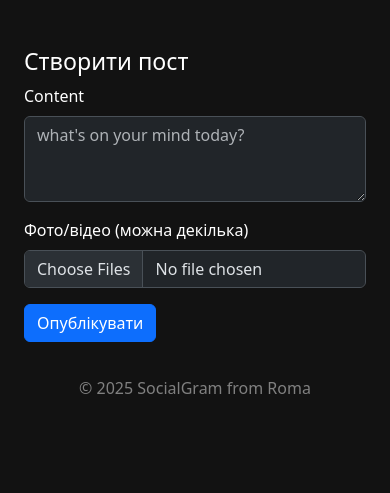
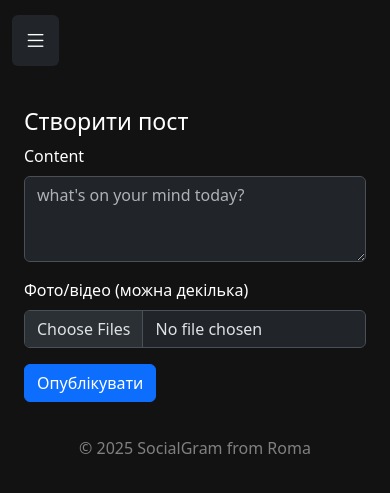
Before and after one commit to ChikLow/Social-Media, a Django app: page /posts/create/ in a window 390 px wide. Shown: the top 493 px of the page. Run offline with Django 5.2, Linux system fonts and the light colour scheme; the visitor is signed in with stand-in values (Sample User, id 1); some libraries are stand-ins or nearby versions.

Commit message:
refactor: update migration files and enhance sidebar functionality

```diff
--- a/static/css/style.css
+++ b/static/css/style.css
@@ -36,3 +36,94 @@
   cursor: pointer;
   font-size: 20px;
 }
+
+/* Sidebar styles */
+.sidebar {
+  width: 240px;
+  z-index: 1040;
+  transition: transform 0.3s ease;
+  padding-top: 80px; /* Added padding to avoid overlap */
+}
+
+.sidebar-overlay.active .logo-text{
+  margin-left: 60px;
+}
+/* Burger button styles */
+.burger-btn {
+  border: none;
+  padding: 8px 12px;
+  z-index: 1070; /* Increased z-index to avoid overlap */
+  position: fixed; /* Changed to absolute positioning */
+  top: 15px; /* Adjusted top position */
+  left: 1 px; /* Adjusted left position */
+}
+
+/* Ensure burger button does not overlap sidebar content */
+.burger-btn:hover {
+  background-color: #333 !important;
+}
+
+/* Overlay for mobile */
+.sidebar-overlay {
+  position: fixed;
+  top: 0;
+  left: 0;
+  width: 100%;
+  height: 100%;
+  background-color: rgba(0, 0, 0, 0.5);
+  z-index: 1030;
+  display: none;
+}
+
+.sidebar-overlay.active {
+  display: block;
+
+}
+
+/* Mobile: hide sidebar by default */
+@media (max-width: 991.98px) {
+  .sidebar {
+    transform: translateX(-100%);
+  }
+
+  .sidebar.active {
+    transform: translateX(0);
+  }
+
+  /* Adjust content wrapper on mobile */
+  .content-wrapper {
+    margin-left: 0 !important;
+    padding-top: 60px;
+  }
+}
+
+/* Desktop: sidebar always visible, content with margin */
+@media (min-width: 992px) {
+  .sidebar {
+    transform: translateX(0);
+  }
+
+  .content-wrapper {
+    margin-left: 240px;
+  }
+}
+
+/* Fix horizontal scroll issue */
+body {
+  overflow-x: hidden;
+}
+
+.sidebar {
+  max-width: 240px;
+  padding-top: 60px;
+}
+
+.content-wrapper {
+  overflow-x: hidden;
+}
+
+/* Add margin to sidebar content */
+.sidebar a,
+.sidebar ul {
+  margin-top: 20px;
+}
--- a/templates/accounts/edit_profile.html
+++ b/templates/accounts/edit_profile.html
@@ -35,4 +35,5 @@
         <a href="{% url 'profile_detail' request.user.id %}" class="btn btn-secondary">Назад до профілю</a>
     </div>
 </div>
+   {% include 'sidebar.html' %}
 {% endblock %}
--- a/templates/core/profile.html
+++ b/templates/core/profile.html
@@ -80,6 +80,7 @@
         <p class="text-center mt-5">Немає публікацій</p>
       {% endfor %}
   </div>
-  {% include 'sidebar.html' %}
+
 </div>
+ {% include 'sidebar.html' %}
 {% endblock %}
--- a/templates/posts/create_post.html
+++ b/templates/posts/create_post.html
@@ -16,4 +16,5 @@
     <button type="submit" class="btn btn-primary">Опублікувати</button>
   </form>
 </div>
+   {% include 'sidebar.html' %}
 {% endblock %}
--- a/templates/posts/post_detail.html
+++ b/templates/posts/post_detail.html
@@ -120,4 +120,5 @@
       </div>
     </div>
   </div>
+   {% include 'sidebar.html' %}
   {% endblock %}
--- a/templates/sidebar.html
+++ b/templates/sidebar.html
@@ -1,7 +1,14 @@
+<!-- Burger button (visible on mobile) -->
+<button class="btn btn-dark position-fixed burger-btn d-lg-none" id="burgerBtn">
+    <i class="bi bi-list fs-3"></i>
+</button>
+
+<!-- Overlay for mobile -->
+<div class="sidebar-overlay d-lg-none" id="sidebarOverlay"></div>
+
 <!-- sidebar -->
-<nav class="d-flex flex-column align-items-start p-3 border-end position-fixed top-0 start-0 vh-100 bg-dark"
-    style="width: 240px;">
-    <a href="/" class="text-decoration-none text-white mb-4 fs-4 fw-bold">SocialGram</a>
+<nav class="sidebar d-flex flex-column align-items-start p-3 border-end position-fixed top-0 start-0 vh-100 bg-dark" id="sidebar">
+    <a href="/" class="text-decoration-none text-white mb-4 fs-4 fw-bold logo-text ms-5 ms-lg-3 mt-2">SocialGram</a>
 
     <ul class="nav nav-pills flex-column mb-auto w-100">
         <li class="nav-item mb-2">
@@ -40,3 +47,35 @@
 
 <!-- Bootstrap Icons -->
 <link href="https://cdn.jsdelivr.net/npm/bootstrap-icons@1.11.1/font/bootstrap-icons.css" rel="stylesheet">
+
+<script>
+// Sidebar toggle functionality
+const sidebar = document.getElementById('sidebar');
+const burgerBtn = document.getElementById('burgerBtn');
+const overlay = document.getElementById('sidebarOverlay');
+
+if (burgerBtn) {
+    burgerBtn.addEventListener('click', function() {
+        sidebar.classList.toggle('active');
+        overlay.classList.toggle('active');
+    });
+}
+
+if (overlay) {
+    overlay.addEventListener('click', function() {
+        sidebar.classList.remove('active');
+        overlay.classList.remove('active');
+    });
+}
+
+// Close sidebar on link click (mobile)
+const sidebarLinks = sidebar.querySelectorAll('.nav-link, .btn');
+sidebarLinks.forEach(link => {
+    link.addEventListener('click', function() {
+        if (window.innerWidth < 992) {
+            sidebar.classList.remove('active');
+            overlay.classList.remove('active');
+        }
+    });
+});
+</script>
```
Also changed, not shown: accounts/migrations/0001_initial.py, core/migrations/0001_initial.py (deleted), core/migrations/0002_delete_like.py (deleted), groups/migrations/0001_initial.py, media/avatars/Знімок_екрана_2025-12-07_121543.png (added), messenger/migrations/0001_initial.py, posts/migrations/0001_initial.py, posts/migrations/0002_remove_post_image_alter_post_content_postmedia_like.py (deleted).
